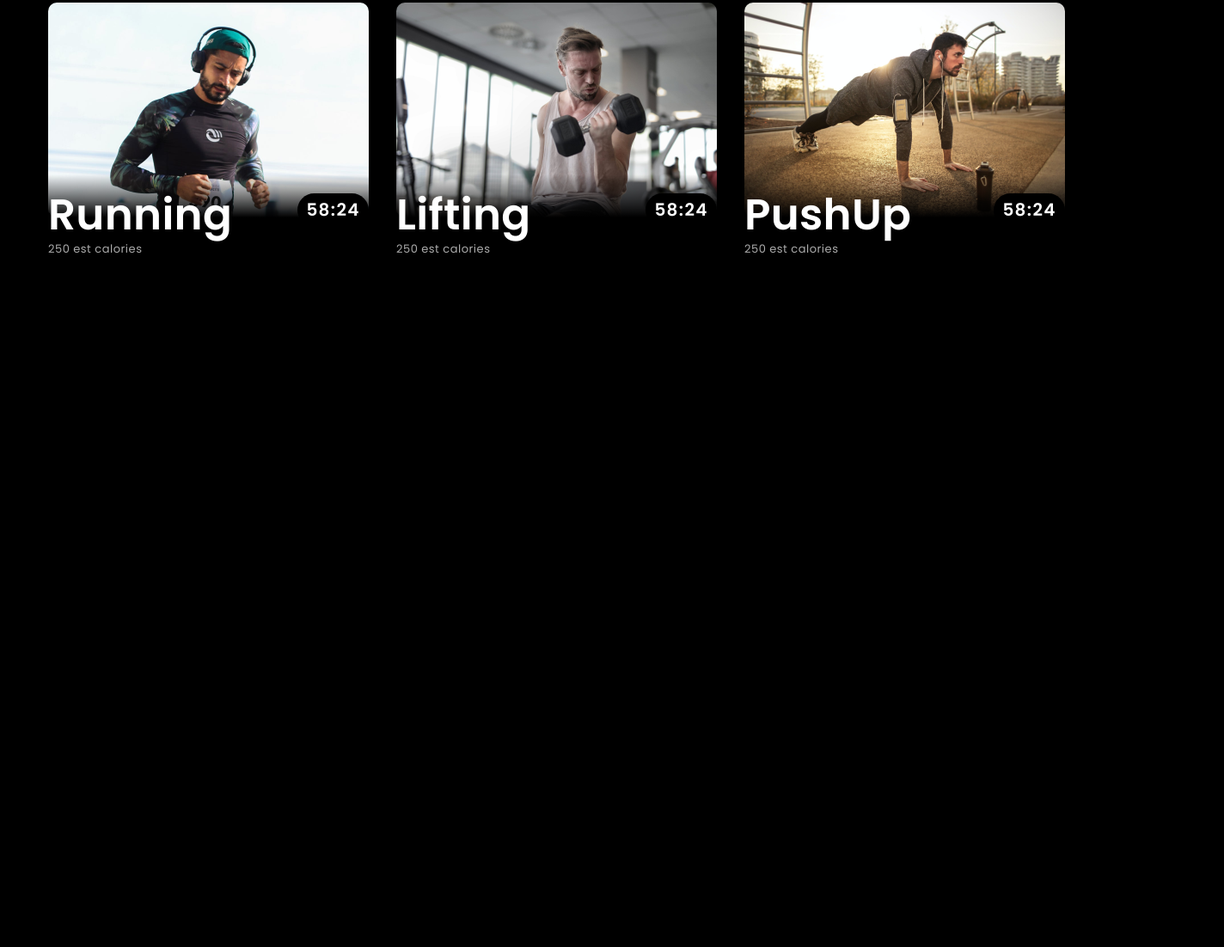
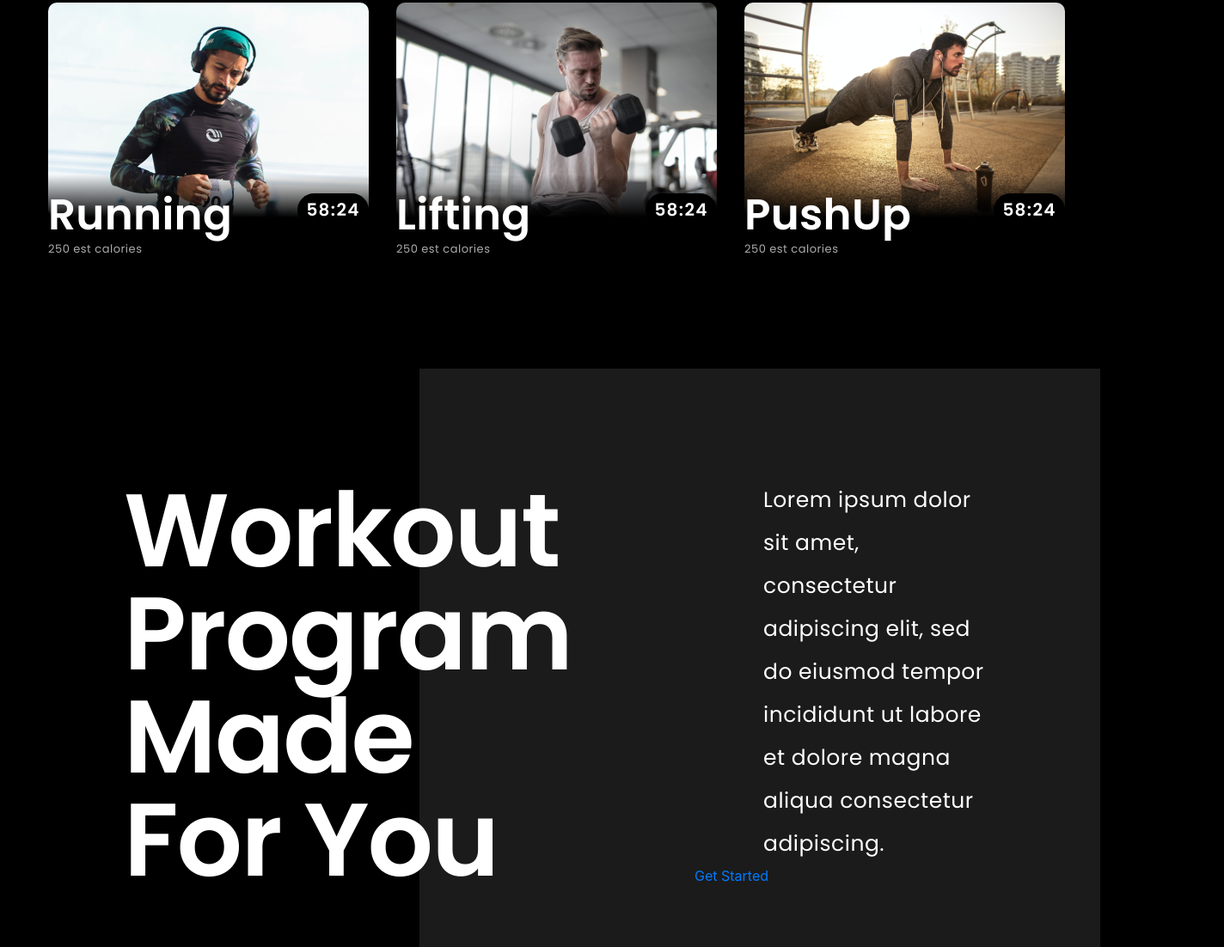
Before and after one commit to MisterrXray/cardio, a website: page src/index.html in a window 1280 px wide. Shown: the part 1558-2660 px from the top of the page at 86% size, 1424 px wide, since content can reach past the window. Before the commit the page ends 2003 px from the top, so only its background shows below. Drawn offline with nearby package versions, Linux system fonts and the light colour scheme; files that its build step writes are made by us from their sources; files whose address does not match are found by name.

Commit message:
cardio block program

```diff
--- a/src/index.html
+++ b/src/index.html
@@ -138,4 +138,18 @@
                   </div>
             </div>
       </section>
+            <section class="offer">
+                        <div class="program">
+                              <div class="program__block--grey">
+                                    <div class="program__block--grafity">Workout <br>
+                                          Program <br>
+                                          Made <br>
+                                          For You</div>
+                                    <div class="program__text--grey">Lorem ipsum dolor sit amet, consectetur adipiscing elit, sed do eiusmod tempor incididunt ut labore et dolore magna aliqua consectetur adipiscing.</div>
+                                    <div class="program__link--grey">
+                                          <a href="#">Get Started</a>
+                                    </div>
+                              </div>
+                        </div>
+            </section>
 </body>
--- a/src/sass/blocks/_popular.scss
+++ b/src/sass/blocks/_popular.scss
@@ -1,7 +1,7 @@
 .popular {
   margin-top: 10rem;
   display: grid;
-  padding-bottom: 12rem;
+  padding-bottom: 0rem;
 
 
   &__textblock {
--- /dev/null
+++ b/src/sass/blocks/_program.scss
@@ -0,0 +1,42 @@
+.program {
+  position: relative;
+  padding: 11rem 0rem 7rem 5rem;
+  display: flex;
+  justify-content: flex-end;
+
+  &__block--grey {
+    padding: 8rem 8rem 25rem 20rem;
+    width: 66%;
+    background-color: rgba($color: #1b1b1b, $alpha: 1.0);
+
+
+  }
+
+  &__text--grey {
+    margin-left: 5rem;
+    color: #FFF;
+    font-family: Poppins;
+    font-size: 1.5625rem;
+    font-style: normal;
+    font-weight: 400;
+    line-height: 3.125rem;
+    /* 200% */
+    letter-spacing: 0.03125rem;
+  }
+
+  &__block--grafity {
+    width: 100%;
+    position: absolute;
+    left: 9rem;
+    color: #FFF;
+    font-family: Poppins;
+    font-size: 7.5rem;
+    font-style: normal;
+    font-weight: 600;
+    line-height: 7.5rem;
+    /* 100% */
+    letter-spacing: -0.125rem;
+
+  }
+
+}
--- a/src/sass/style.scss
+++ b/src/sass/style.scss
@@ -52,5 +52,6 @@ body {
 @import './blocks/header';
 @import './blocks/promo';
 @import './blocks/popular';
+@import './blocks/program';
 
 @import "base/media";
```
Also changed, not shown: dist/css/style.min.css, dist/img/Fill 139.png (added), dist/index.html, src/img/Fill 139.png (added).
